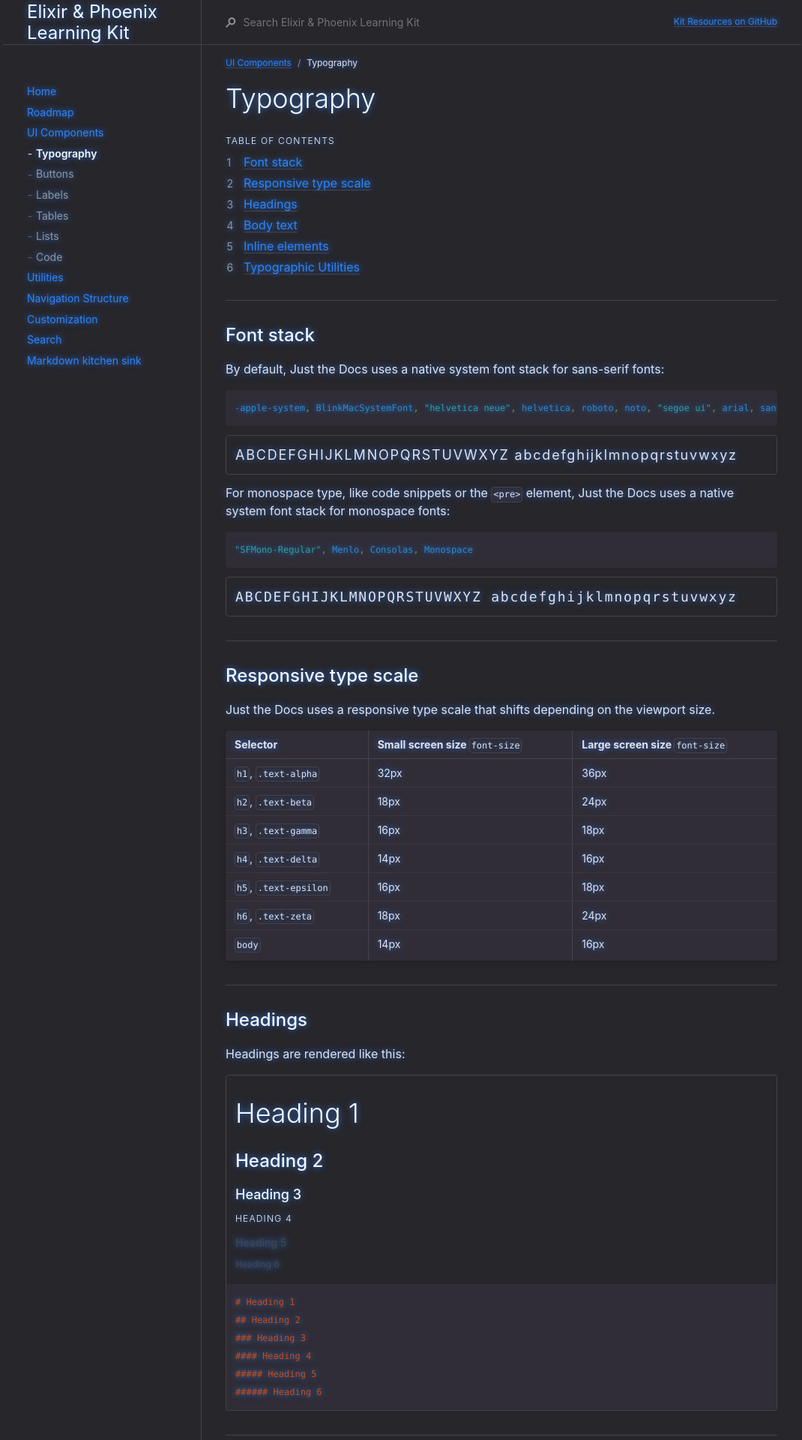
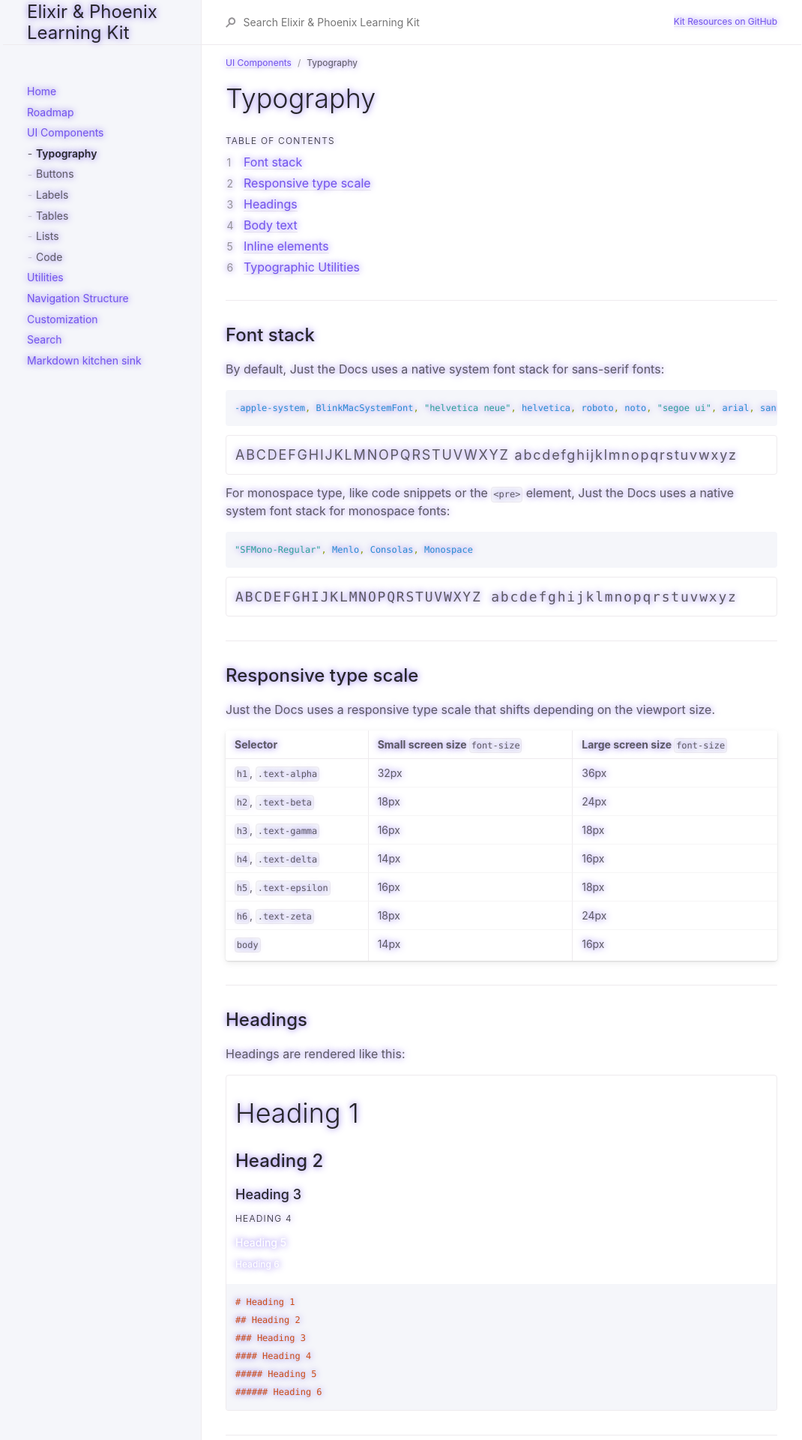
Before and after one commit to CompileZero/elixir-website, a Jekyll site: the page built from docs/ui-components/typography.md, in a window 1280 px wide. Shown: the top 1920 px of the page at 75% size, without its empty margins (103-1173 px from the left). Built offline with Jekyll 4.4.1, drawn with Linux system fonts in a browser that asks for light colours.

Commit message:
added light theme

```diff
--- a/_config.yml
+++ b/_config.yml
@@ -58,7 +58,7 @@ aux_links:
 footer_content: 'Copyright &copy; 2020 Atharva Kulkarni. Distributed by an <a href="https://github.com/CompileZero/elixir-website/blob/master/LICENSE.txt">MIT license.</a>'
 
 # Color scheme currently only supports "dark" or nil (default)
-color_scheme: "dark"
+color_scheme: nil
 
 # Google Analytics Tracking (optional)
 # e.g, UA-1234567-89
--- a/_sass/custom/custom.scss
+++ b/_sass/custom/custom.scss
@@ -63,7 +63,7 @@
 //$body-heading-color: $grey-dk-300;
 //$search-result-preview-color: $grey-dk-000;
 //$nav-child-link-color: $grey-dk-100;
-//$link-color: $purple-000;
+$link-color: $purple-000;
 //$btn-primary-color: $purple-100;
 //$base-button-color: #f7f7f7;
 
--- a/_sass/overrides.scss
+++ b/_sass/overrides.scss
@@ -11,6 +11,10 @@ body {
   text-shadow: 0px 0px 8px rgba($color: $link-color, $alpha: 0.9);
   p {
   }
+  h5,
+  h6 {
+    color: white;
+  }
 }
 
 h1,
```
